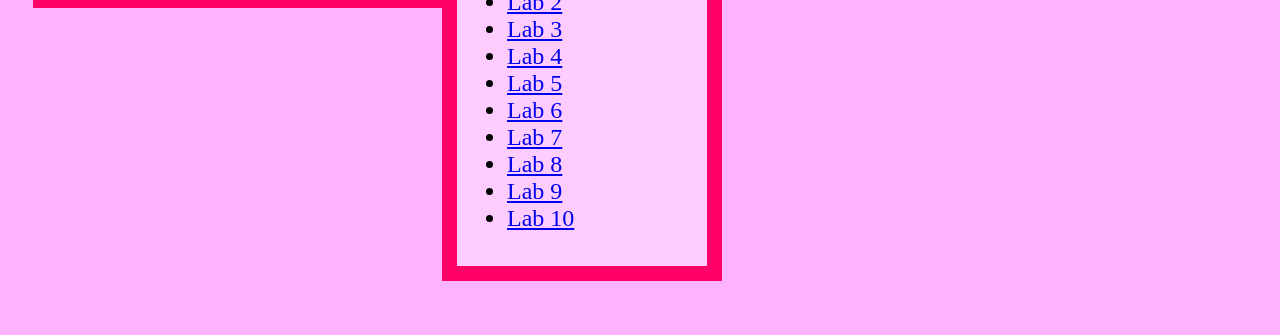
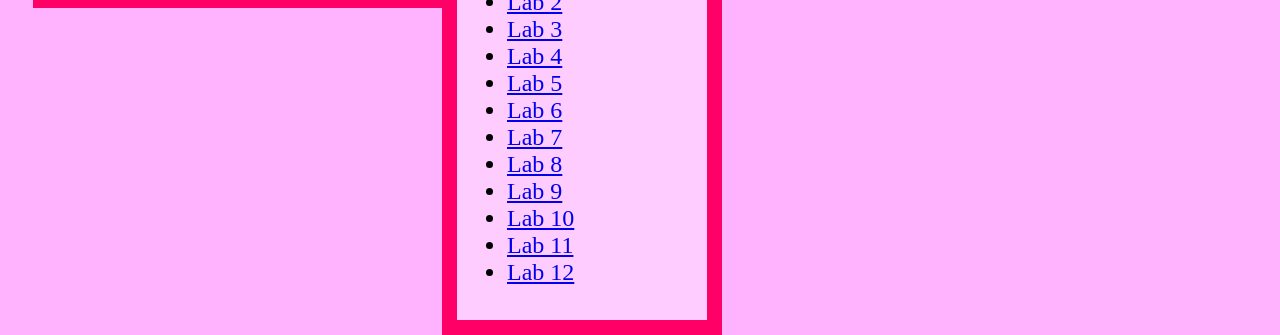
Before and after one commit to knbrooks/art101-master, a plain HTML site: page index.html in a window 1280 px wide. Shown: the part 813-1148 px from the top of the page. Before the commit the page ends 1094 px from the top, so only its background shows below. Drawn offline with Linux system fonts and the light colour scheme.

Commit message:
homepage

```diff
--- a/index.html
+++ b/index.html
@@ -33,6 +33,8 @@
 		<li><a href='lab8/index.html'>Lab 8</a></li>
 		<li><a href='lab9/index.html'>Lab 9</a></li>
 		<li><a href='lab10/index.html'>Lab 10</a></li>
+		<li><a href='lab11/index.html'>Lab 11</a></li>
+		<li><a href='lab12/index.html'>Lab 12</a></li>
 	</ul>
 </div> <br>
 
```
